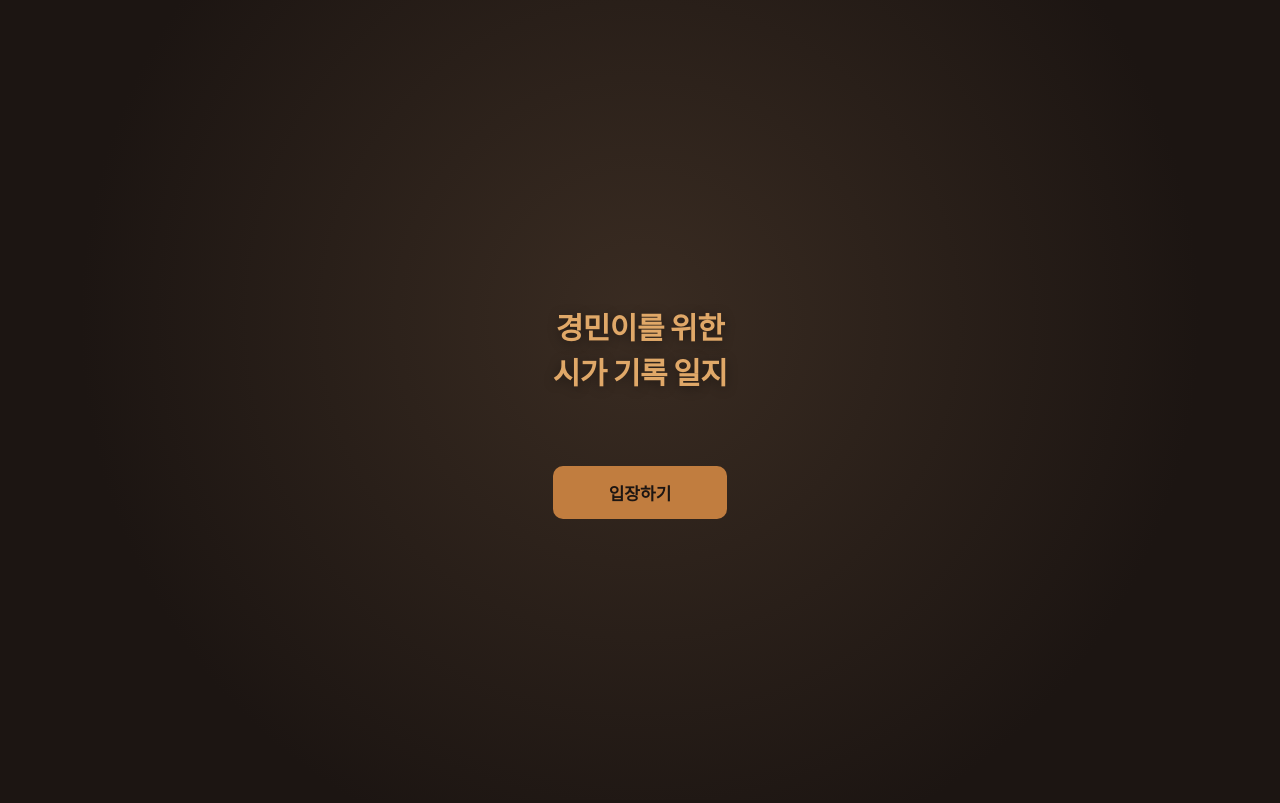
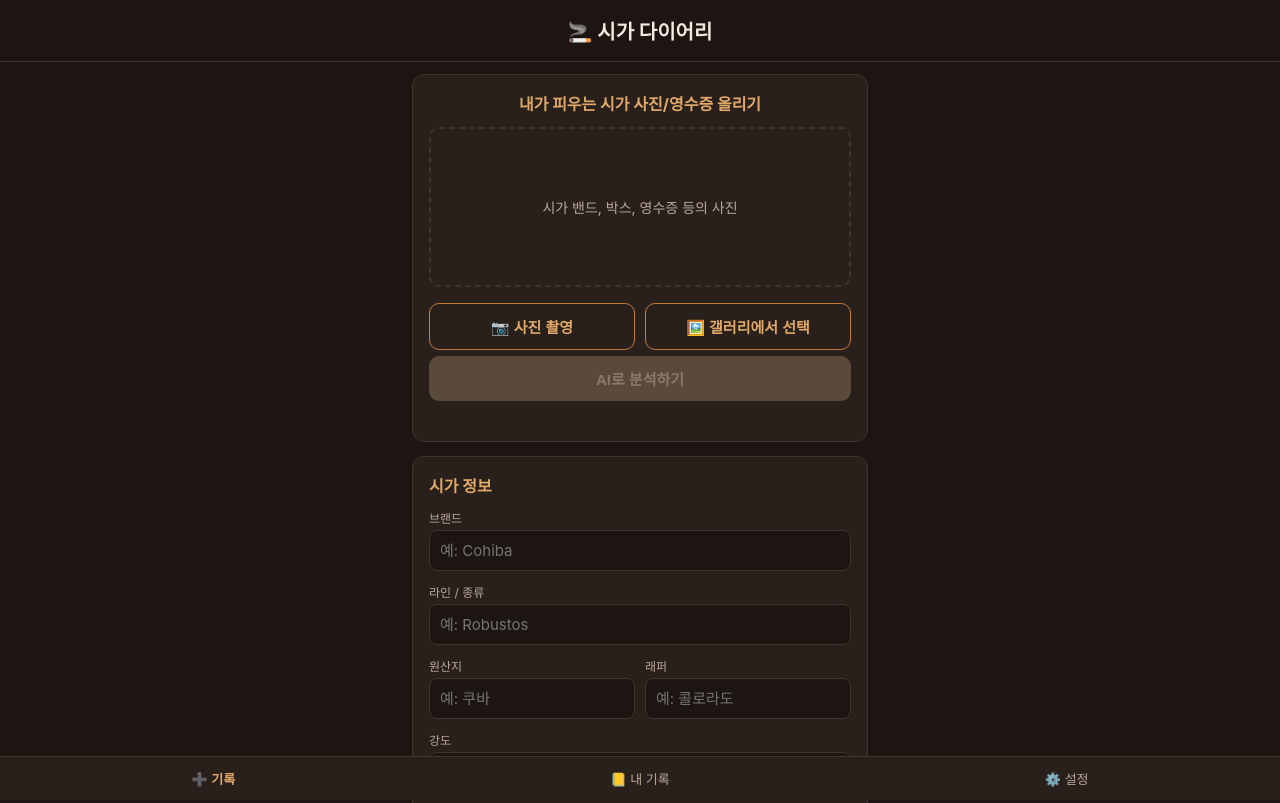
Before and after one commit to green3077/cigar-log, a plain HTML site: page index.html in a window 1280 px wide. Shown: the top 803 px of the page. Drawn offline with nearby package versions, Linux system fonts and the light colour scheme.

Commit message:
Add files via upload

```diff
--- a/app.js
+++ b/app.js
@@ -10,12 +10,6 @@
   let detailMap = null;
 
   const $ = (id) => document.getElementById(id);
-
-  // ---------- 시작화면 ----------
-  $("btnEnter").addEventListener("click", () => {
-    $("splashScreen").classList.add("hidden");
-    $("appShell").classList.remove("hidden");
-  });
 
   // ---------- 탭 네비게이션 ----------
   function showScreen(screenId) {
--- a/index.html
+++ b/index.html
@@ -8,12 +8,7 @@
 <link rel="stylesheet" href="style.css" />
 </head>
 <body>
-  <section id="splashScreen" class="splash-screen">
-    <h1 class="splash-title">경민이를 위한<br />시가 기록 일지</h1>
-    <button id="btnEnter" class="btn btn-primary splash-enter">입장하기</button>
-  </section>
-
-  <div id="appShell" class="hidden">
+  <div id="appShell">
   <header class="app-header">
     <h1>🚬 시가 다이어리</h1>
   </header>
--- a/style.css
+++ b/style.css
@@ -16,33 +16,6 @@ body {
   color: var(--text);
   padding-bottom: 70px;
 }
-.splash-screen {
-  position: fixed;
-  inset: 0;
-  z-index: 1000;
-  display: flex;
-  flex-direction: column;
-  align-items: center;
-  justify-content: center;
-  gap: 40px;
-  padding: 24px;
-  text-align: center;
-  background: radial-gradient(circle at 50% 40%, #3a2c22 0%, #1c1512 70%);
-}
-.splash-title {
-  font-size: 30px;
-  line-height: 1.5;
-  font-weight: 800;
-  letter-spacing: -0.5px;
-  color: var(--accent-light);
-  text-shadow: 0 2px 12px rgba(0, 0, 0, 0.4);
-}
-.splash-screen .splash-enter {
-  width: auto;
-  padding: 14px 56px;
-  font-size: 17px;
-}
-
 .app-header {
   padding: 16px;
   text-align: center;
```
